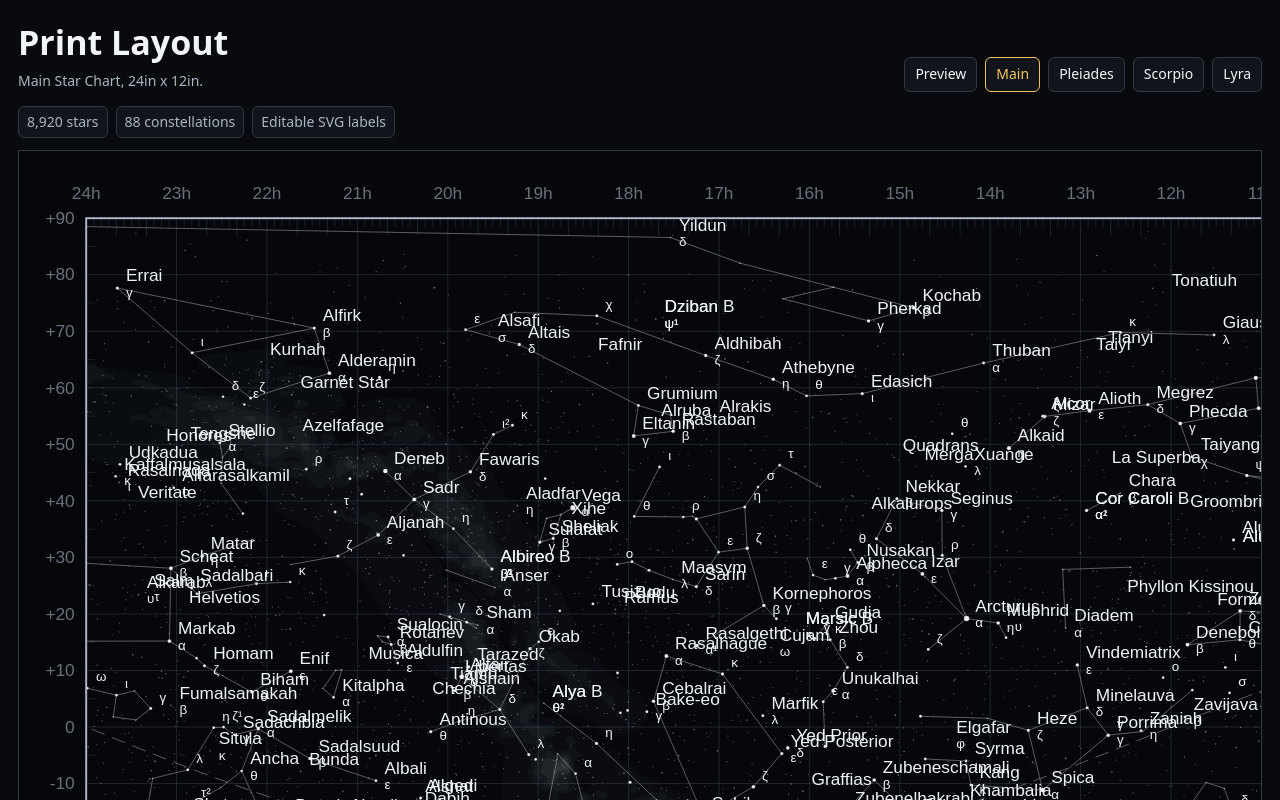
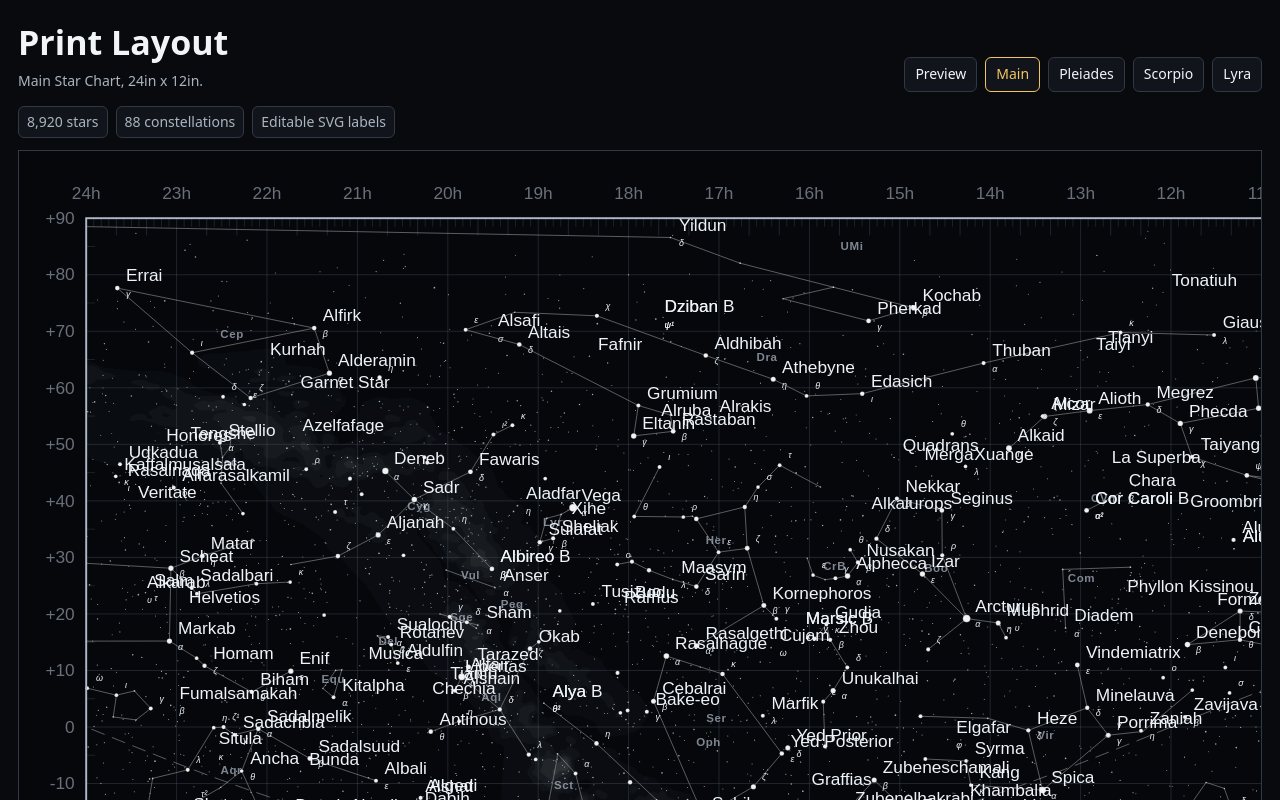
Before and after one commit to jamesmiller2404/star_chart_equirectangular1, a Next.js app: page /print in a window 1280 px wide. Shown: the top 800 px of the page. Built offline with nearby package versions, Linux system fonts and the light colour scheme.

Commit message:
add constellaiton labels and Bayer letter labels

```diff
--- a/src/chart/chart-model.mjs
+++ b/src/chart/chart-model.mjs
@@ -175,16 +175,52 @@ export function constellationLineSegments(path, starsByHip, width = DEFAULT_CHAR
   return segments;
 }
 
+export function constellationLabelPosition(constellation, starsByHip, width = DEFAULT_CHART.width, height = DEFAULT_CHART.height, padding = DEFAULT_CHART.padding) {
+  let weightedX = 0;
+  let weightedY = 0;
+  let totalWeight = 0;
+
+  for (const path of constellation.paths) {
+    for (const [start, end] of constellationLineSegments(path, starsByHip, width, height, padding)) {
+      const length = Math.hypot(end.x - start.x, end.y - start.y) || 1;
+      weightedX += ((start.x + end.x) / 2) * length;
+      weightedY += ((start.y + end.y) / 2) * length;
+      totalWeight += length;
+    }
+  }
+
+  if (totalWeight > 0) {
+    return {
+      x: weightedX / totalWeight,
+      y: weightedY / totalWeight,
+    };
+  }
+
+  const points = constellation.paths
+    .flatMap((path) => path.hips)
+    .map((hip) => starsByHip.get(hip))
+    .filter(Boolean)
+    .map((star) => pointForStar(star, width, height, padding));
+
+  if (!points.length) return null;
+
+  return {
+    x: points.reduce((sum, point) => sum + point.x, 0) / points.length,
+    y: points.reduce((sum, point) => sum + point.y, 0) / points.length,
+  };
+}
+
 export function colorForStar(star) {
   return '#f2f2f2';
 }
 
 export const DEFAULT_MAG_LIMIT = 6.5;
-export const DIM_STAR_OPACITY = 0.5;
+export const DIM_STAR_OPACITY = 0.75;
 export const GRID_OPACITY = 0.35;
 export const GRID_LABEL_OPACITY = 0.6;
 export const CONSTELLATION_LINE_OPACITY = 0.5;
 export const CONSTELLATION_LINE_WIDTH_PT = 0.75;
+export const CONSTELLATION_LABEL_OPACITY = 0.72;
 export const MIN_STAR_RADIUS = 0.75;
 export const MAX_STAR_RADIUS = 3;
 export const DEFAULT_RADIUS_COMPRESSION = 1.2;
--- a/src/chart/render-svg.mjs
+++ b/src/chart/render-svg.mjs
@@ -3,6 +3,8 @@ import {
   colorForStar,
   CONSTELLATION_LINE_OPACITY,
   CONSTELLATION_LINE_WIDTH_PT,
+  CONSTELLATION_LABEL_OPACITY,
+  constellationLabelPosition,
   constellationLineSegments,
   createEclipticCoordinates,
   createHipStarMap,
@@ -566,6 +568,27 @@ function renderConstellationLines(dataset) {
   return lines.join('\n');
 }
 
+function renderConstellationLabels(dataset) {
+  if (!dataset.constellations?.lines?.length) return '';
+
+  const starsByHip = createHipStarMap(dataset.stars);
+  const lines = [
+    `  <g id="constellation-abbreviation-labels" fill="${PRINT_CHART.mutedText}" fill-opacity="${CONSTELLATION_LABEL_OPACITY}" font-family="Arial, Helvetica, sans-serif" font-size="9pt" font-weight="700" letter-spacing="0.6" text-anchor="middle">`,
+  ];
+
+  for (const constellation of dataset.constellations.lines) {
+    const point = constellationLabelPosition(constellation, starsByHip);
+    if (!point) continue;
+
+    lines.push(
+      `    <text id="constellation-label-${escapeXml(constellation.iau)}" x="${number(point.x)}" y="${number(point.y)}" data-name="${escapeXml(constellation.name)}">${escapeXml(constellation.iau)}</text>`,
+    );
+  }
+
+  lines.push('  </g>');
+  return lines.join('\n');
+}
+
 function renderStarNameLabels(stars) {
   const lines = [
     `  <g id="star-name-labels" fill="${PRINT_CHART.text}" font-family="Arial, Helvetica, sans-serif" font-size="18">`,
@@ -584,7 +607,7 @@ function renderStarNameLabels(stars) {
 
 function renderBayerDesignationLabels(stars) {
   const lines = [
-    `  <g id="bayer-designation-labels" fill="${PRINT_CHART.text}" font-family="Arial, Helvetica, sans-serif" font-size="14">`,
+    `  <g id="bayer-designation-labels" fill="${PRINT_CHART.text}" font-family="Arial, Helvetica, sans-serif" font-size="7pt" font-style="italic">`,
   ];
 
   for (const star of stars) {
@@ -1182,8 +1205,9 @@ function renderMainStarChartLayer(dataset, { chartX = 0, chartY = 0 } = {}) {
     renderGridLabels(width, height, padding),
     renderCoordinateReferenceLines(width, height, padding),
     renderConstellationLines(dataset),
+    renderConstellationLabels(dataset),
     renderStars('stars-dim', dimStars, 1, DIM_STAR_OPACITY),
-    renderStars('stars-bright', brightStars, 1.5),
+    renderStars('stars-bright', brightStars, 2.1),
     renderStarNameLabels(nameLabels),
     renderBayerDesignationLabels(bayerLabels),
     `  <g id="frame" fill="none" stroke="${PRINT_CHART.frame}" stroke-width="2">`,
```
Also changed, not shown: src/components/StarChartCanvas.tsx (+31 -1 lines).
